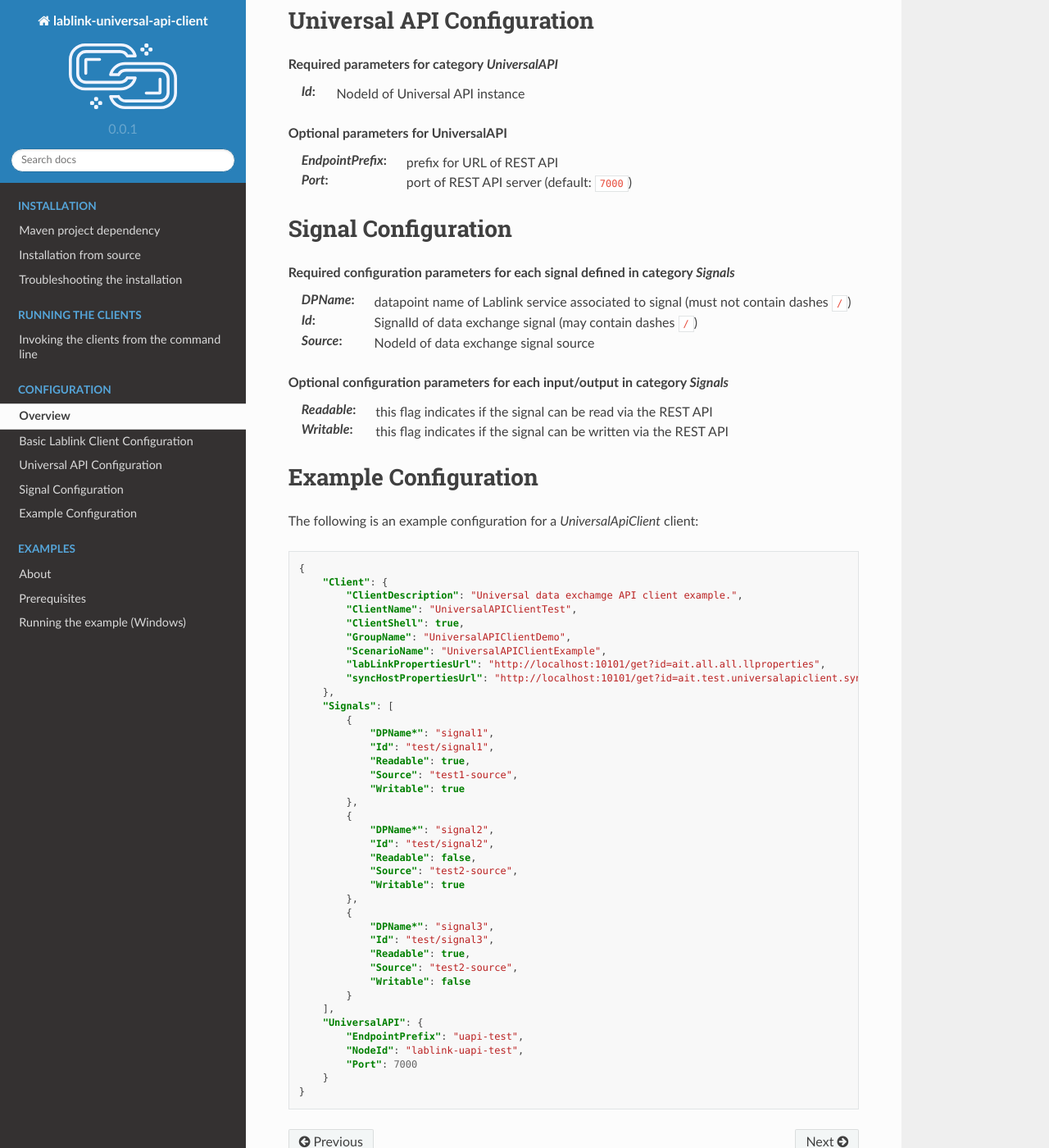
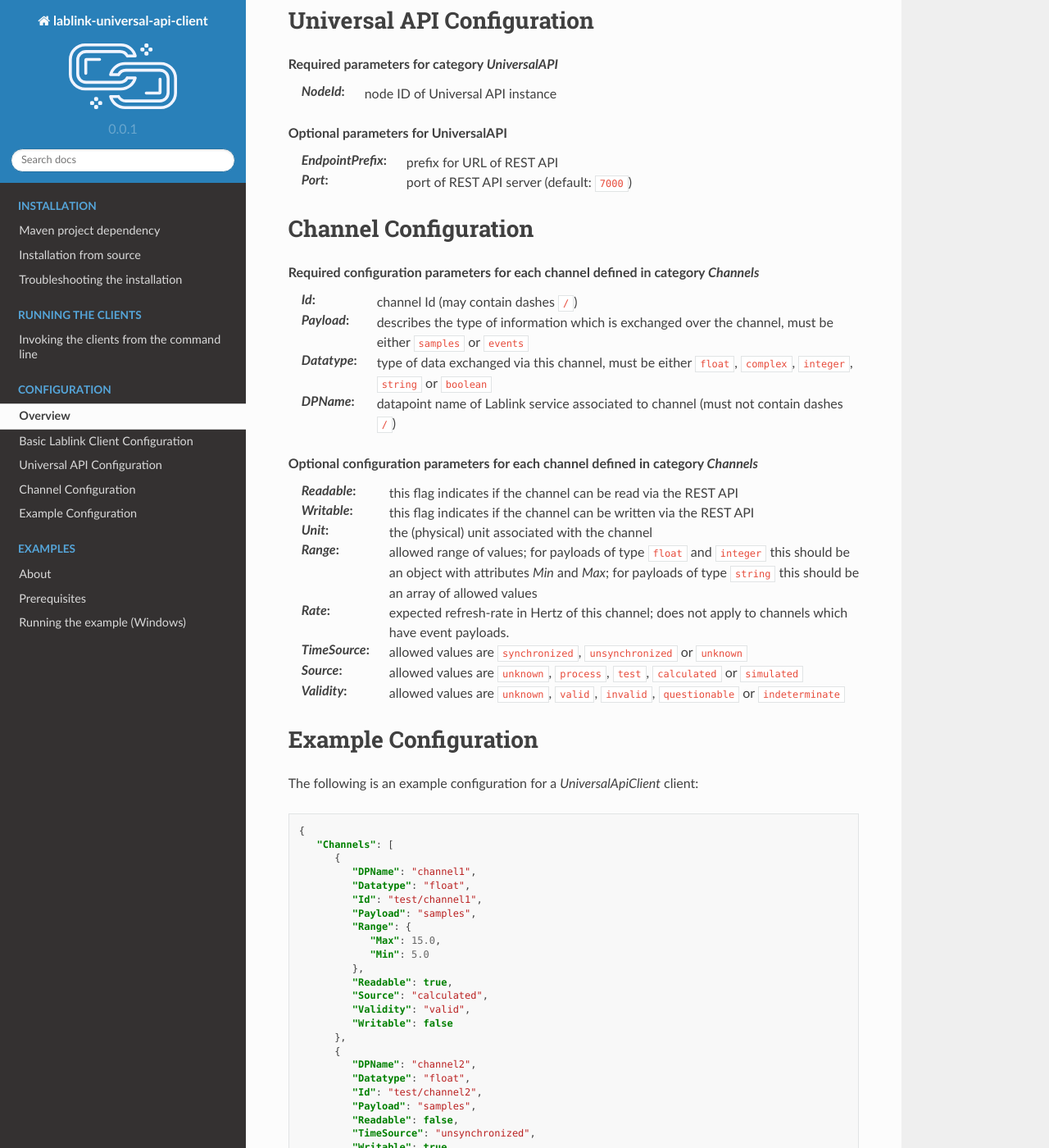
Before and after one commit to AIT-Lablink/lablink-universal-api-client, a Sphinx documentation site: the page built from docs/configuration.rst, in a window 1280 px wide and 1400 px high, scrolled down 845 px. Shown: the whole window at 82% size. Built offline with Sphinx 7.4.7 and the Read the Docs theme 2.0.0, drawn with Linux system fonts in a browser that asks for light colours; some of the changed text lies outside the part shown.

Commit message:
Update documentation

```diff
--- a/docs/configuration.rst
+++ b/docs/configuration.rst
@@ -6,7 +6,7 @@ It is divided into the following categories:
 
   :*Client*: basic configuration of the Lablink client (JSON object)
   :*UniversalAPI*: basic configuration related to the REST API server (JSON object)
-  :*Signals*: configuration of the data exchange signals, accessible through the REST API and via Lablink
+  :*Channels*: configuration of the data exchange channels, accessible through the REST API and via Lablink
 
 In the following, the configuration parameters for these categories are listed.
 
@@ -33,7 +33,7 @@ Universal API Configuration
 
 .. topic:: Required parameters for category *UniversalAPI*
 
-  :*Id*: NodeId of Universal API instance
+  :*NodeId*: node ID of Universal API instance
 
 .. topic:: Optional parameters for **UniversalAPI**
 
@@ -41,19 +41,27 @@ Universal API Configuration
   :*Port*: port of REST API server (default: ``7000``)
 
 
-Signal Configuration
-====================
+Channel Configuration
+=====================
 
-.. topic:: Required configuration parameters for each signal defined in category *Signals*
+.. topic:: Required configuration parameters for each channel defined in category *Channels*
 
-  :*DPName*: datapoint name of Lablink service associated to signal (must not contain dashes ``/``)
-  :*Id*: SignalId of data exchange signal (may contain dashes ``/``)
-  :*Source*: NodeId of data exchange signal source
+  :*Id*: channel Id (may contain dashes ``/``)
+  :*Payload*: describes the type of information which is exchanged over the channel, must be either ``samples`` or ``events``
+  :*Datatype*: type of data exchanged via this channel, must be either ``float``, ``complex``, ``integer``, ``string`` or ``boolean``
+  :*DPName*: datapoint name of Lablink service associated to channel (must not contain dashes ``/``)
 
-.. topic:: Optional configuration parameters for each input/output in category *Signals*
+.. topic:: Optional configuration parameters for each channel defined in category *Channels*
 
-  :*Readable*: this flag indicates if the signal can be read via the REST API
-  :*Writable*: this flag indicates if the signal can be written via the REST API
+  :*Readable*: this flag indicates if the channel can be read via the REST API
+  :*Writable*: this flag indicates if the channel can be written via the REST API
+  :*Unit*: the (physical) unit associated with the channel
+  :*Range*: allowed range of values; for payloads of type ``float`` and ``integer`` this should be an object with attributes *Min* and *Max*; for payloads of type ``string`` this should be an array of allowed values
+  :*Rate*: expected refresh-rate in Hertz of this channel; does not apply to channels which have event payloads.
+
+  :*TimeSource*: allowed values are ``synchronized``, ``unsynchronized`` or ``unknown``
+  :*Source*: allowed values are ``unknown``, ``process``, ``test``, ``calculated`` or ``simulated``
+  :*Validity*: allowed values are ``unknown``, ``valid``, ``invalid``, ``questionable`` or ``indeterminate``
 
 Example Configuration
 =====================
@@ -63,41 +71,43 @@ The following is an example configuration for a *UniversalApiClient* client:
 .. code-block:: json
 
    {
-       "Client": {
-           "ClientDescription": "Universal data exchamge API client example.",
-           "ClientName": "UniversalAPIClientTest",
-           "ClientShell": true,
-           "GroupName": "UniversalAPIClientDemo",
-           "ScenarioName": "UniversalAPIClientExample",
-           "labLinkPropertiesUrl": "http://localhost:10101/get?id=ait.all.all.llproperties",
-           "syncHostPropertiesUrl": "http://localhost:10101/get?id=ait.test.universalapiclient.sync-host.properties"
-       },
-       "Signals": [
-           {
-               "DPName*": "signal1",
-               "Id": "test/signal1",
-               "Readable": true,
-               "Source": "test1-source",
-               "Writable": true
-           },
-           {
-               "DPName*": "signal2",
-               "Id": "test/signal2",
-               "Readable": false,
-               "Source": "test2-source",
-               "Writable": true
-           },
-           {
-               "DPName*": "signal3",
-               "Id": "test/signal3",
-               "Readable": true,
-               "Source": "test2-source",
-               "Writable": false
-           }
-       ],
-       "UniversalAPI": {
-           "EndpointPrefix": "uapi-test",
-           "NodeId": "lablink-uapi-test",
-           "Port": 7000
-       }
+      "Channels": [
+         {
+            "DPName": "channel1",
+            "Datatype": "float",
+            "Id": "test/channel1",
+            "Payload": "samples",
+            "Range": {
+               "Max": 15.0,
+               "Min": 5.0
+            },
+            "Readable": true,
+            "Source": "calculated",
+            "Validity": "valid",
+            "Writable": false
+         },
+         {
+            "DPName": "channel2",
+            "Datatype": "float",
+            "Id": "test/channel2",
+            "Payload": "samples",
+            "Readable": false,
+            "TimeSource": "unsynchronized",
+            "Writable": true
+         }
+      ],
+      "Client": {
+         "ClientDescription": "Universal data exchamge API client example.",
+         "ClientName": "UniversalAPIClient",
+         "ClientShell": true,
+         "GroupName": "UniversalAPIClientDemo",
+         "ScenarioName": "UniversalAPIClientExample",
+         "labLinkPropertiesUrl": "http://localhost:10101/get?id=ait.all.llproperties",
+         "syncHostPropertiesUrl": "http://localhost:10101/get?id=ait.test.universalapiclient.sync-host.properties"
+      },
+      "UniversalAPI": {
+         "EndpointPrefix": "uapi-test",
+         "NodeId": "lablink-uapi-test",
+         "Port": 7000
+      }
    }
--- a/docs/installation.rst
+++ b/docs/installation.rst
@@ -9,7 +9,7 @@ Use it in your local Maven_ setup by including the following dependency into you
    <dependency>
      <groupId>at.ac.ait.lablink.clients</groupId>
      <artifactId>universalapiclient</artifactId>
-     <version>0.0.1</version>
+     <version>0.1.0</version>
    </dependency>
 
 .. note:: You may have to adapt this snippet to use the latest version, please check the |MCR|_.
```
Also changed, not shown: docs/examples.rst (+38 -38 lines), docs/img/example_read_signal_value.png, docs/img/example_write_signal_value.png.
